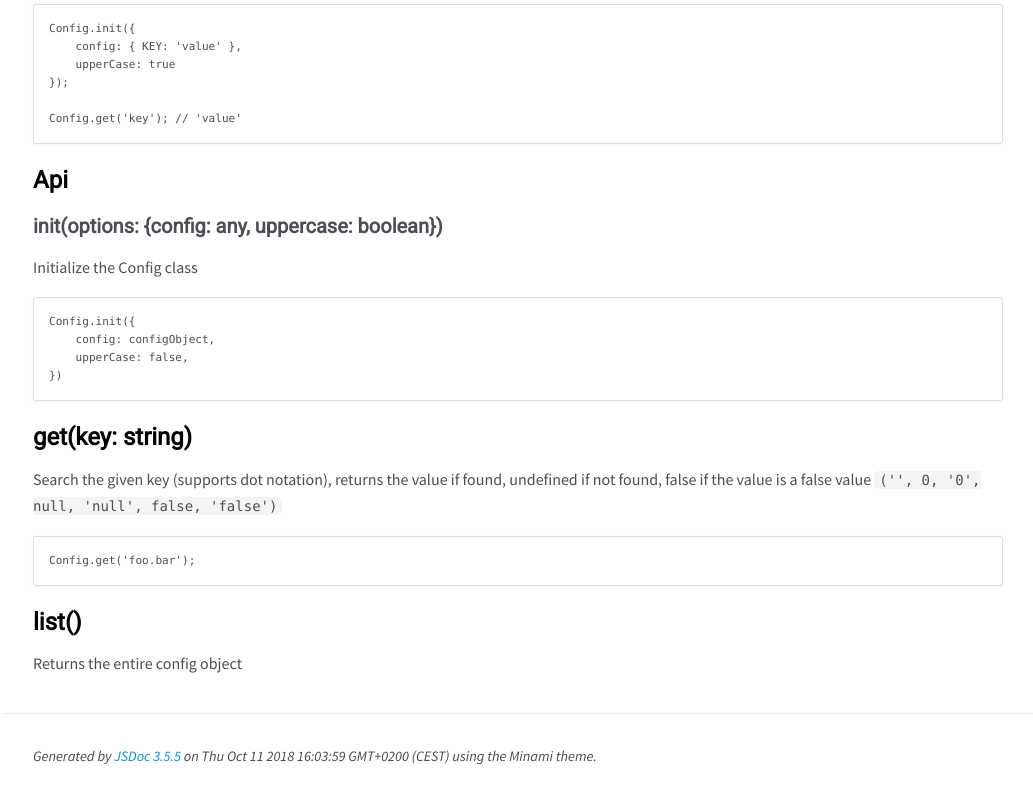
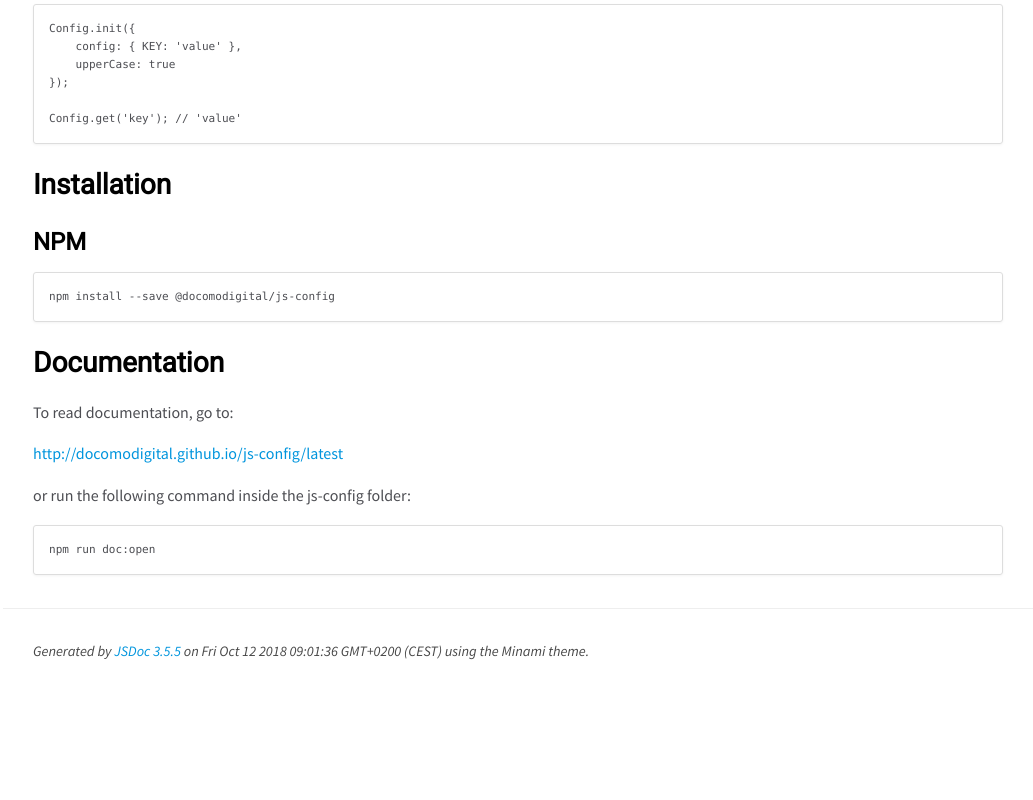
Before and after one commit to DVS-devtools/js-config, a website built with Parcel: page docs/0.1.0/index.html in a window 1280 px wide. Shown: the part 826-1626 px from the top of the page, without its empty margins (247-1280 px from the left). After the commit the page ends 1520 px from the top, so only its background shows below. Built offline with nearby package versions, Linux system fonts and the light colour scheme.

Commit message:
updatd readme

```diff
--- a/docs/0.1.0/index.html
+++ b/docs/0.1.0/index.html
@@ -74,12 +74,10 @@ Config.get('foo'); // { bar: 'test' }</code></pre><p>If Config is initialized wi
     upperCase: true
 });
 
-Config.get('key'); // 'value'</code></pre><h3>Api</h3><h4>init(options: {config: any, uppercase: boolean})</h4><p>Initialize the Config class</p>
-<pre class="prettyprint source lang-javascript"><code>Config.init({
-    config: configObject,
-    upperCase: false,
-})</code></pre><h3>get(key: string)</h3><p>Search the given key (supports dot notation), returns the value if found, undefined if not found, false if the value is a false value <code>('', 0, '0', null, 'null', false, 'false')</code></p>
-<pre class="prettyprint source lang-javascript"><code>Config.get('foo.bar');</code></pre><h3>list()</h3><p>Returns the entire config object</p></article>
+Config.get('key'); // 'value'</code></pre><h2>Installation</h2><h3>NPM</h3><pre class="prettyprint source lang-bash"><code>npm install --save @docomodigital/js-config</code></pre><h2>Documentation</h2><p>To read documentation, go to:</p>
+<p><a href="http://docomodigital.github.io/js-config/latest">http://docomodigital.github.io/js-config/latest</a></p>
+<p>or run the following command inside the js-config folder: </p>
+<pre class="prettyprint source lang-bash"><code>npm run doc:open</code></pre></article>
     </section>
 
 
@@ -92,7 +90,7 @@ Config.get('key'); // 'value'</code></pre><h3>Api</h3><h4>init(options: {config:
 <br class="clear">
 
 <footer>
-    Generated by <a href="https://github.com/jsdoc3/jsdoc">JSDoc 3.5.5</a> on Thu Oct 11 2018 16:03:59 GMT+0200 (CEST) using the Minami theme.
+    Generated by <a href="https://github.com/jsdoc3/jsdoc">JSDoc 3.5.5</a> on Fri Oct 12 2018 09:01:36 GMT+0200 (CEST) using the Minami theme.
 </footer>
 
 <script>prettyPrint();</script>
```
Also changed, not shown: docs/0.1.0/Config.html (+1 -1 lines), docs/0.1.0/index.js.html (+1 -1 lines), README.md.
